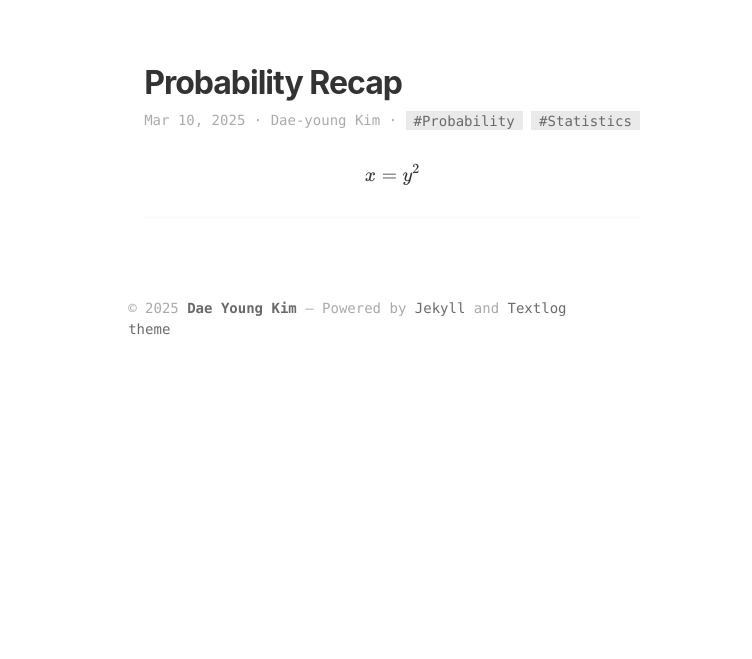
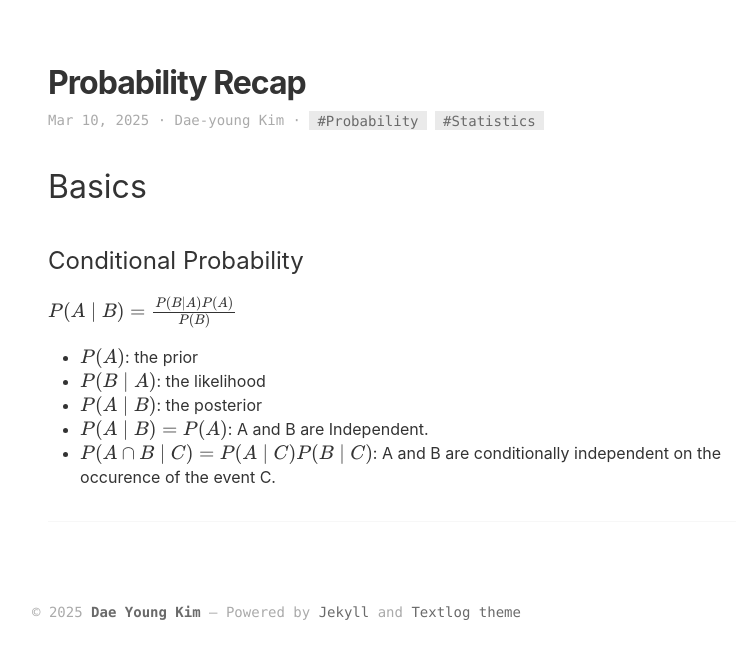
Before and after one commit to leroykim/leroykim.github.io, a Jekyll site: the page built from _posts/2025-03-10-probability-recap.md, in a window 1280 px wide. Shown: the top 659 px of the page, without its empty margins (248-1000 px from the left). Built offline with Jekyll 4.4.1, drawn with Linux system fonts in a browser that asks for light colours.

Commit message:
Add probability recap

```diff
--- a/_config.yml
+++ b/_config.yml
@@ -6,6 +6,7 @@ url: ""
 author: "Kim, Dae Young"
 
 # Build settings
+markdown: kramdown
 kramdown:
   input: GFM
   math_engine: mathjax
--- a/_layouts/default.html
+++ b/_layouts/default.html
@@ -1,10 +1,6 @@
 <!DOCTYPE html>
 <html>
 
-<head>
-  <script type="text/javascript" async src="https://cdnjs.cloudflare.com/ajax/libs/mathjax/3.2.2/es5/tex-mml-chtml.js">
-  </script>
-</head>
 {% include head.html %}
 
 <body>
--- a/_posts/2025-03-10-probability-recap.md
+++ b/_posts/2025-03-10-probability-recap.md
@@ -7,4 +7,11 @@ author: Dae-young Kim
 comment: true
 ---
 
-$$ x = y^2 $$
+## Basics
+### Conditional Probability
+$$P(A \mid B)=\frac{P(B \mid A)P(A)}{P(B)}$$
+- $$P(A)$$: the prior
+- $$P(B \mid A)$$: the likelihood
+- $$P(A \mid B)$$: the posterior
+- $$P(A \mid B) = P(A)$$: A and B are Independent.
+- $$P(A \cap B \mid C)=P(A \mid C)P(B \mid C)$$: A and B are conditionally independent on the occurence of the event C.
```
Also changed, not shown: other parts of _layouts/default.html (+2 -0 lines).
